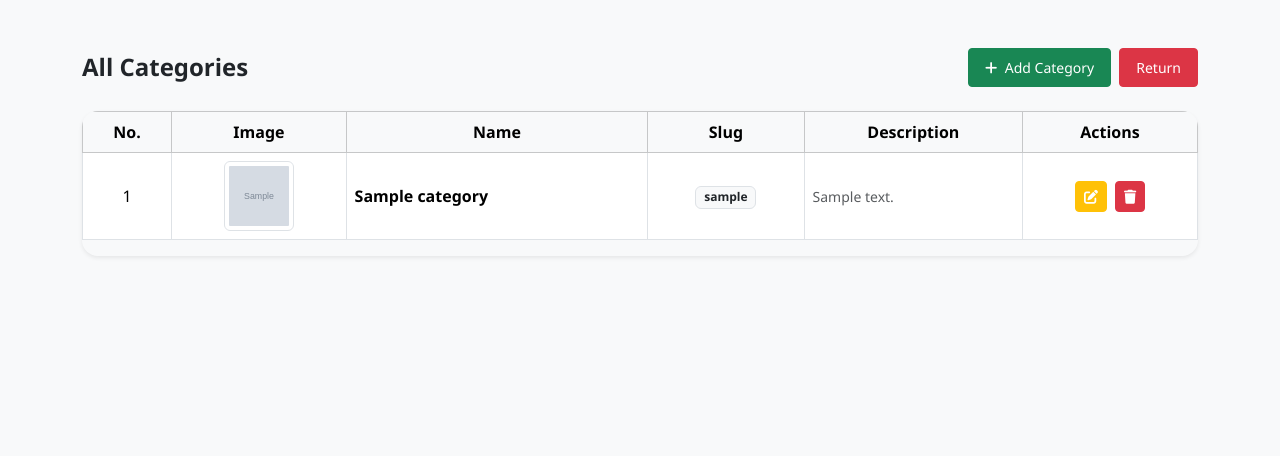
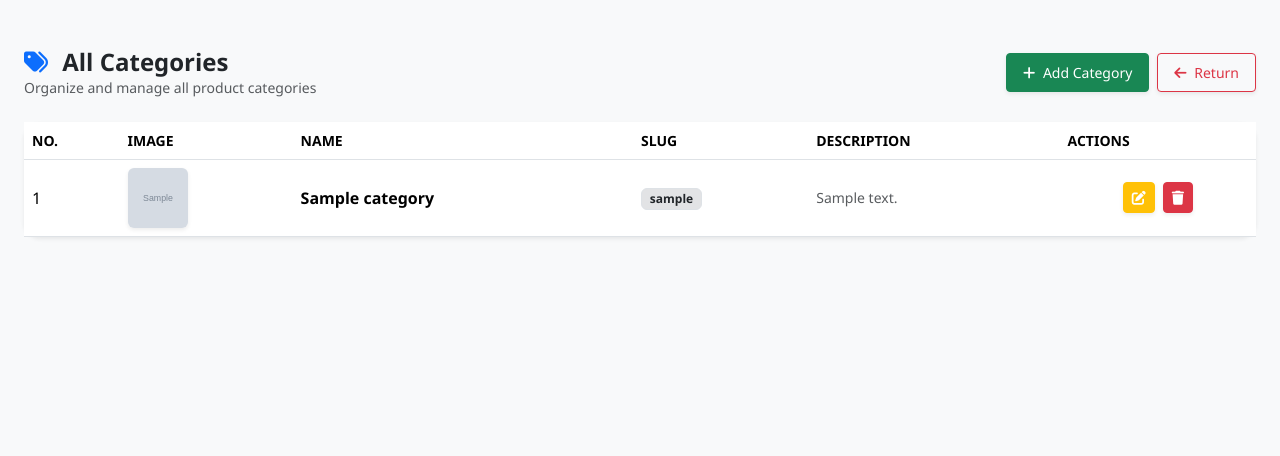
Before and after one commit to developer-badhan/Tech-ZenovaHub, a Django app: template shop/templates/category/category_list.html in a window 1280 px wide. Shown: the part 57-513 px from the top of the page. Run offline with Django 3.2, Linux system fonts and the light colour scheme; the template is opened without the code that fills it: most values are stand-ins (such as "Sample title", 1, 10 or a date in 2020); grey boxes marked "Sample" are stand-in pictures; some libraries are stand-ins or nearby versions.

Commit message:
category fixed

```diff
--- a/shop/templates/category/category_list.html
+++ b/shop/templates/category/category_list.html
@@ -3,25 +3,28 @@
 {% block title %}Category Management{% endblock %}
 
 {% block content %}
-<div class="container mt-4 mb-5">
+<div class="container-fluid py-4">
 
-  <!-- Header Section -->
-  <div class="d-flex justify-content-between align-items-center flex-wrap gap-2 mb-4">
-    <h4 class="fw-bold mb-0">All Categories</h4>
+  <div class="d-flex justify-content-between align-items-center flex-wrap gap-3 mb-4">
+    <div>
+      <h4 class="fw-bold mb-0"><i class="fa fa-tags text-primary me-2"></i> All Categories</h4>
+      <p class="text-muted small mb-0">Organize and manage all product categories</p>
+    </div>
     <div class="d-flex gap-2">
-      <a href="{% url 'category_create' %}" class="btn btn-success btn-sm px-3 py-2">
+      <a href="{% url 'category_create' %}" class="btn btn-success btn-sm shadow-sm px-3 py-2">
         <i class="fa fa-plus me-1"></i> Add Category
       </a>
-      <a href="{% url 'admin_dashboard' %}" class="btn btn-danger btn-sm px-3 py-2">
-        Return
+      <a href="{% url 'admin_dashboard' %}" class="btn btn-outline-danger btn-sm shadow-sm px-3 py-2">
+        <i class="fa fa-arrow-left me-1"></i> Return
       </a>
     </div>
   </div>
 
-  <!-- Table Section -->
-  <div class="table-responsive shadow-sm rounded-4">
-    <table class="table table-bordered align-middle text-center">
-      <thead class="table-light">
+  <div class="card shadow-sm border-0 rounded-4">
+    <div class="card-body p-0">
+      <div class="table-responsive">
+        <table class="table align-middle mb-0">
+          <thead class="bg-light text-secondary small text-uppercase">
             <tr>
               <th>No.</th>
               <th>Image</th>
@@ -35,29 +38,24 @@
             {% for category in categories %}
             <tr>
               <td>{{ forloop.counter }}</td>
-
-          <!-- Category Image -->
               <td>
                 {% if category.image %}
-              <img src="{{ category.image.url }}" alt="{{ category.name }}" class="img-thumbnail rounded" style="width: 70px; height: 70px; object-fit: cover;">
+                  <img src="{{ category.image.url }}" class="rounded shadow-sm" style="width: 60px; height: 60px; object-fit: cover;">
                 {% else %}
-              <div class="bg-light d-flex justify-content-center align-items-center rounded" style="width: 70px; height: 70px;">
+                  <div class="bg-light d-flex justify-content-center align-items-center rounded" style="width: 60px; height: 60px;">
                     <i class="fa fa-image text-muted"></i>
                   </div>
                 {% endif %}
               </td>
-
               <td class="fw-semibold text-start">{{ category.name }}</td>
-          <td><span class="badge bg-light text-dark border">{{ category.slug }}</span></td>
+              <td><span class="badge bg-secondary-subtle text-dark border">{{ category.slug }}</span></td>
               <td class="text-start small text-muted">{{ category.description|default:"—" }}</td>
-
-          <!-- Action Buttons -->
               <td>
                 <div class="d-flex justify-content-center gap-2 flex-wrap">
-              <a href="{% url 'category_update' category.id %}" class="btn btn-sm btn-warning text-white" title="Edit">
+                  <a href="{% url 'category_update' category.id %}" class="btn btn-sm btn-warning text-white shadow-sm">
                     <i class="fa fa-edit"></i>
                   </a>
-              <a href="{% url 'category_delete' category.id %}" class="btn btn-sm btn-danger text-white" title="Delete">
+                  <a href="{% url 'category_delete' category.id %}" class="btn btn-sm btn-danger text-white shadow-sm">
                     <i class="fa fa-trash"></i>
                   </a>
                 </div>
@@ -65,11 +63,13 @@
             </tr>
             {% empty %}
             <tr>
-          <td colspan="7" class="text-muted py-3">No categories found.</td>
+              <td colspan="6" class="text-muted py-4">No categories found.</td>
             </tr>
             {% endfor %}
           </tbody>
         </table>
       </div>
     </div>
+  </div>
+</div>
 {% endblock %}
```
Also changed, not shown: 1 other file. Lines whose indentation alone changed are shown as unchanged.
